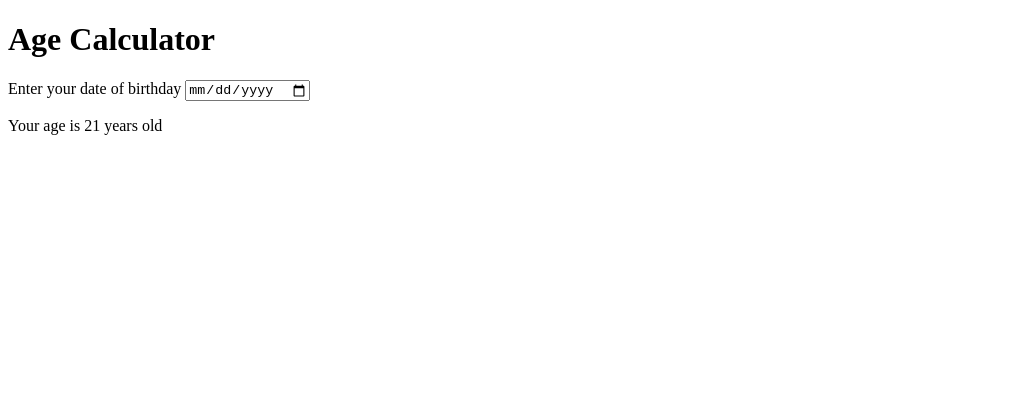
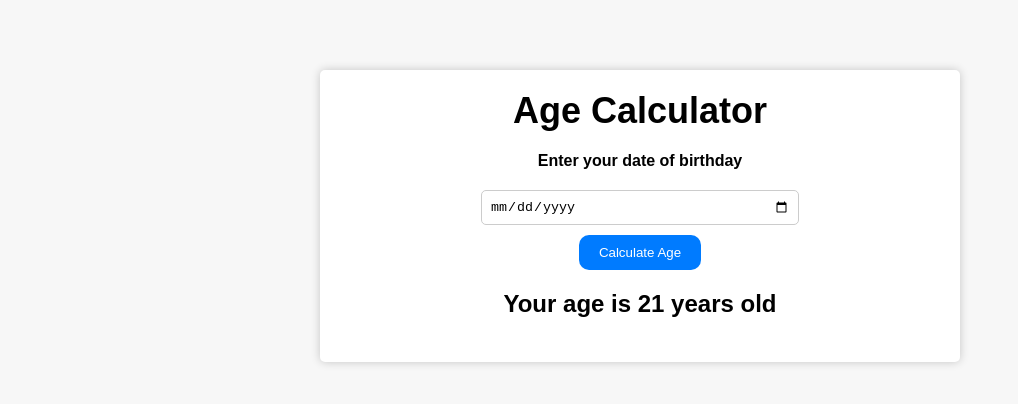
Before and after one commit to SinaAhmadiii/age-calculator, a plain HTML site: page index.html in a window 1280 px wide. Shown: the whole page, without its empty margins (0-1018 px from the left). Drawn offline with Linux system fonts and the light colour scheme.

Commit message:
some change in html and new css

```diff
--- a/index.html
+++ b/index.html
@@ -4,6 +4,7 @@
     <meta charset="UTF-8">
     <meta name="viewport" content="width=device-width, initial-scale=1.0">
     <title>Age Calculator</title>
+    <link rel="stylesheet" href="style.css">
 </head>
 <body>
     <div class="container">
@@ -11,6 +12,7 @@
         <div class="form">
             <label for="birthday">Enter your date of birthday</label>
             <input type="date" id="birthday" name="birthday">
+            <button>Calculate Age</button>
             <p id="result">Your age is 21 years old</p>
         </div>
     </div>
--- /dev/null
+++ b/style.css
@@ -0,0 +1,69 @@
+body{
+    margin: 0;
+    padding: 20px;
+    font-family: "Montserrat" , sans-serif;
+    background-color: #f7f7f7;
+}
+
+.container{
+    background-color: white;
+    box-shadow: 0 0 10px rgb(0,0,0,.2);
+    padding: 20px;
+    max-width: 600px;
+    margin: 0 auto;
+    border-radius: 5px;
+    margin-top: 50px;
+}
+
+h1{
+    font-size: 36px;
+    text-align: center;
+    margin-top: 0;
+    margin-bottom: 20px;
+}
+
+.form{
+    display:flex ;
+    flex-direction: column;
+    align-items: center;
+}
+
+label{
+
+    font-weight: bold;
+    margin-bottom: 20px;
+
+}
+
+input{
+    padding: 8px;
+    border: 1px solid #ccc;
+    border-radius: 5px;
+    width: 100%;
+    max-width: 300px;
+
+}
+
+
+button{
+    background-color: #007bff;
+    color: white;
+    border: none;
+    padding: 10px 20px;
+    border-radius: 10px;
+    margin-top: 10px;
+    cursor: pointer;
+    transition: background-color. 3s ease;
+
+}
+
+button:hover{
+    background-color: #0062cc;
+
+}
+
+#result{
+    margin-top: 20px;
+    font-size: 24px;
+    font-weight: bold;
+}
```
